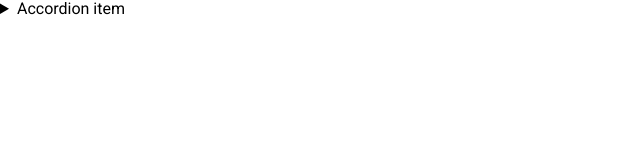
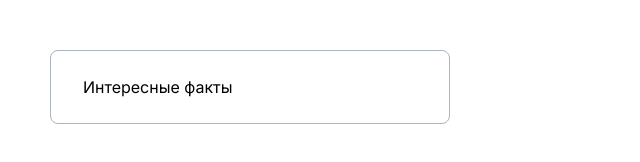
Before and after one commit to js-tasks-ru/htmlcss-20230530_prasolovp-s, a website: page 03-lection1/02-accordion/index.html in a window 1280 px wide. Shown: the whole page, without its empty margins (0-640 px from the left). Drawn offline with Linux system fonts and the light colour scheme.

Commit message:
Accordion layout added

```diff
--- a/03-lection1/02-accordion/accordion.css
+++ b/03-lection1/02-accordion/accordion.css
@@ -1 +1,45 @@
 /* Стилизация аккордеона */
+
+.accordion{
+    border-radius: 8px;
+    margin: 50px;
+    cursor: pointer;
+}
+
+.accordion_theme{
+    background-color: var(--white);
+    border: 1px solid var(--grey-3);
+}
+
+.accordion__item{
+    font-family: 'Inter', serif;
+    font-style: normal;
+    font-weight: 400;
+    font-size: 16px;
+    line-height: 24px;
+}
+
+.accordion__item_color1{
+    color: var(--black2);
+}
+
+details[open] summary{
+    color: var(--black1);
+}
+
+.accordion__item_color2{
+    color: var(--grey-4);
+}
+
+.accordion__item_margin1{
+    margin-top: 24px;
+    margin-bottom: 24px;
+    margin-left: 32px;
+}
+.accordion__item_margin2{
+    margin: 0 32px;
+}
+
+.width{
+    width: 500px;
+}
--- a/03-lection1/02-accordion/index.html
+++ b/03-lection1/02-accordion/index.html
@@ -6,13 +6,26 @@
         <link rel="stylesheet" href="./accordion.css">
     </head>
     <body>
-        <details>
-            <summary>
-                Accordion item
-            </summary>
-            <p>
-                Hidden content
-            </p>
-        </details>
+        <div class="width">
+            <details class="accordion accordion_theme">
+                <summary>
+                    <p class="accordion__item accordion__item_color1 accordion__item_margin1">Интересные факты</p>
+                </summary>
+
+                <p class="accordion__item accordion__item_color2 accordion__item_margin2">
+                    На самом деле бензопилы, орудие убийства из фильмов ужасов, были изобретены для оказания помощи при родах.
+                </p>
+                <p class="accordion__item accordion__item_color2 accordion__item_margin2">
+                    В 19 веке эксперты предупреждали женщин о болезни «лицо велосипедиста» — так врачи называли напряженную мимику во время езды на велосипеде.
+                </p>
+                <p class="accordion__item accordion__item_color2 accordion__item_margin2">
+                    В Исландии есть специалист по эльфам, который осматривает площадки перед строительством, чтобы убедиться, что там нет маленьких человечков.
+                </p>
+                <p class="accordion__item accordion__item_color2 accordion__item_margin2">
+                    Раньше на Земле вместо деревьев росли гигантские грибы высотой 7 м.
+                </p>
+
+            </details>
+        </div>
     </body>
 </html>
--- a/assets/css/main.css
+++ b/assets/css/main.css
@@ -4,7 +4,8 @@
 :root {
     --white: #ffffff;
     --white_alternate: #E5E5E5;
-    --black: #212429;
+    --black-1: #212429;
+    --black-2: #000000;
     --pink: #F784AD;
     --purple-1: #7048E8;
     --purple-2: #5028C6;
@@ -30,3 +31,8 @@
 a {
     text-decoration: none;
 }
+
+summary::-webkit-details-marker{display:none;}
+summary::-moz-list-bullet{list-style-type:none;}
+summary::marker{display:none;}
+details summary{display: block;}
--- a/assets/fonts/fonts.css
+++ b/assets/fonts/fonts.css
@@ -1 +1,2 @@
 @import url('https://fonts.googleapis.com/css2?family=Roboto:ital,wght@0,100;0,300;0,400;0,500;0,700;0,900;1,100;1,300;1,400;1,500;1,700;1,900&display=swap');
+@import url('https://fonts.googleapis.com/css2?family=Inter:wght@100;200;300;400;500;600;900&display=swap');
```
